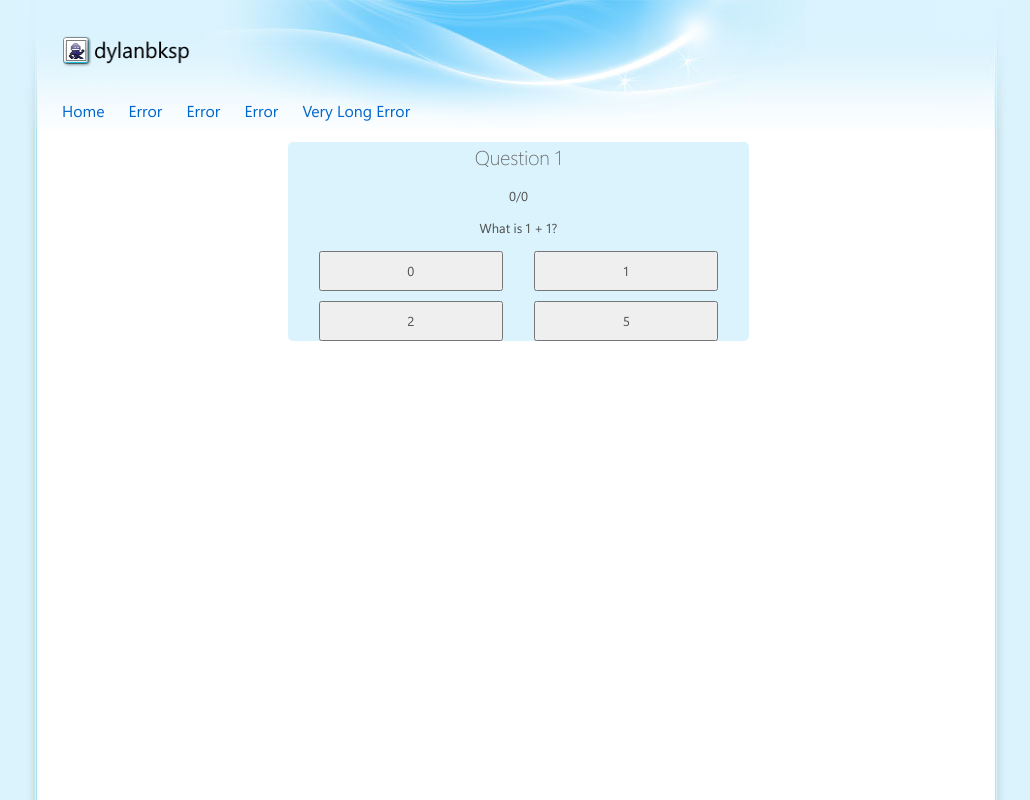
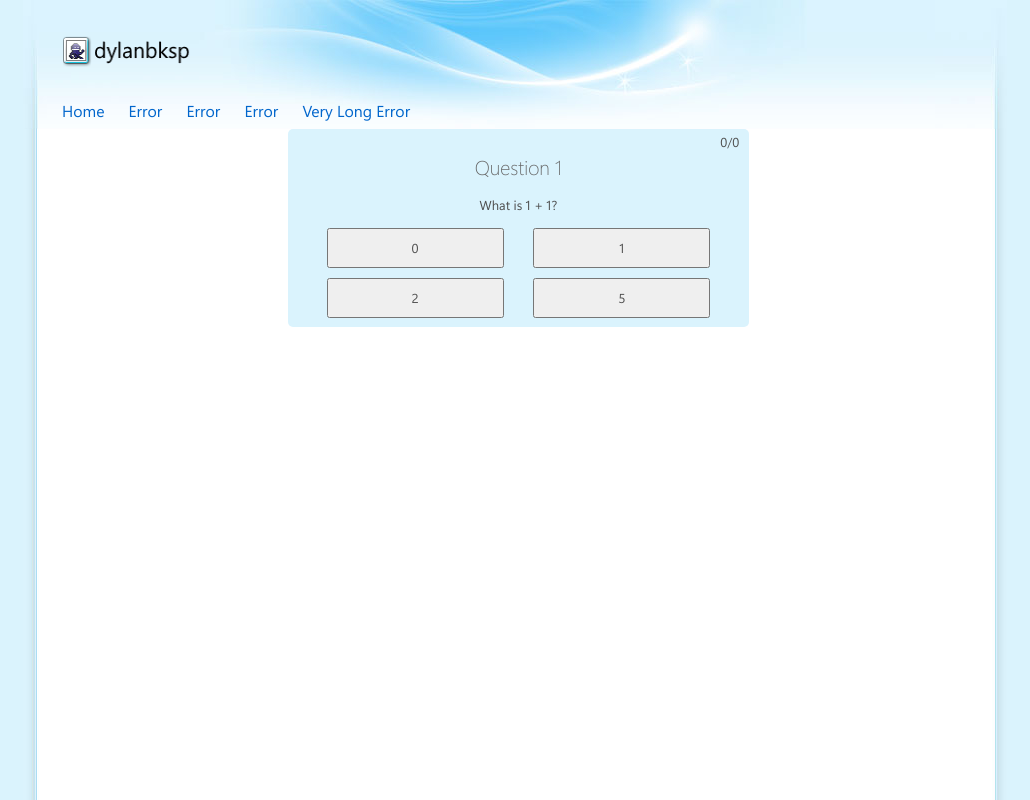
Before and after one commit to dylanbksp/dylanbksp.github.io, a SvelteKit app: page /quiztest in a window 1280 px wide. Shown: the top 800 px of the page, without its empty margins (125-1155 px from the left). Built offline with nearby package versions, Linux system fonts and the light colour scheme.

Commit message:
WIP prettifying the quiz element

```diff
--- a/src/routes/quiztest/Quiz.svelte
+++ b/src/routes/quiztest/Quiz.svelte
@@ -1,4 +1,6 @@
 <script lang="ts">
+    import { fade } from 'svelte/transition';
+
     // Function to apply the Fisher-Yates Shuffle
     function shuffle(array: any[]) {
 
@@ -20,6 +22,8 @@
 
     let questionOrder = shuffle(questionBank);
 
+    questionOrder.push(["","","","",""]);
+
     let question = $derived(questionOrder[questionNum][0]);
 
     let correctAnswer = $derived(questionOrder[questionNum][1]);
@@ -37,17 +41,21 @@
 </script>
 
 <div id="quiz-container">
-    <h1 id="question-counter">Question {questionNum + 1}</h1>
+    {#if (questionNum + 1 != questionBank.length)}
+        <div id="question-container" transition:fade>
+            <h1 id="question-counter">Question {questionNum + 1}</h1>
 
-    <p>{correctNum}/{questionNum}</p>
+            <p id="ratio">{correctNum}/{questionNum}</p>
 
-    <p id=question>{question}</p>
+            <p id="question">{question}</p>
 
-    <div id=answers>
-        {#each questionAnswers as answer}
-            <button type="button" onclick={() => checkAnswer(answer)}>{answer}</button>
-        {/each}
-    </div>
+            <div id="answers">
+                {#each questionAnswers as answer}
+                    <button type="button" onclick={() => checkAnswer(answer)}>{answer}</button>
+                {/each}
+            </div>
+        </div>
+    {/if}
 </div>
 
 <style>
@@ -55,9 +63,17 @@
         background-color: #DAF3FD;
         border-radius: 5px;
         margin: 0 25%;
+        position: relative;
     }
-    #quiz-container > * {
+    #question-container {
+        position: relative;
         text-align: center;
+        padding: 2%;
+    }
+    #ratio {
+        position: absolute;
+        top: -10px;
+        right: 10px;
     }
     #answers {
         margin: auto;
```
